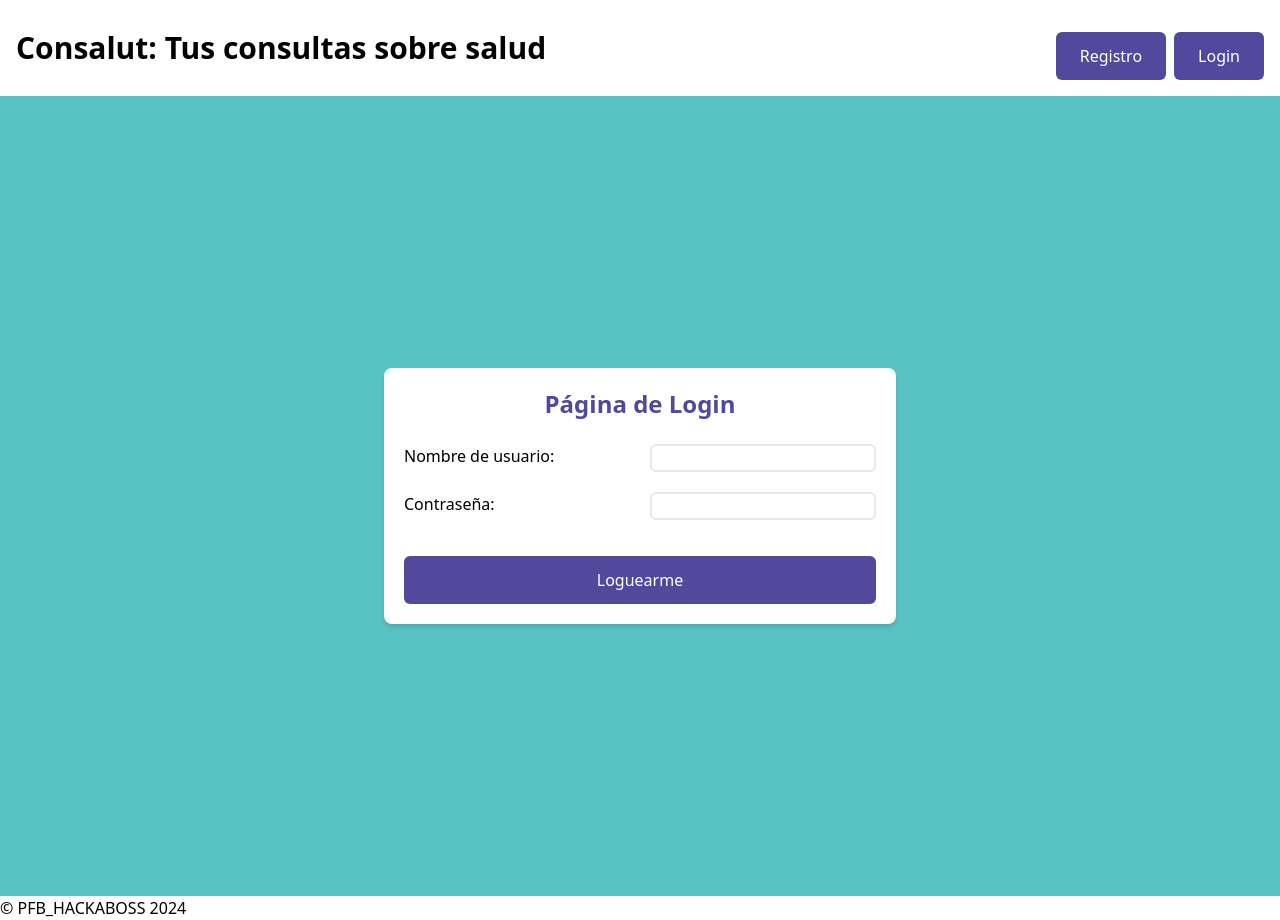
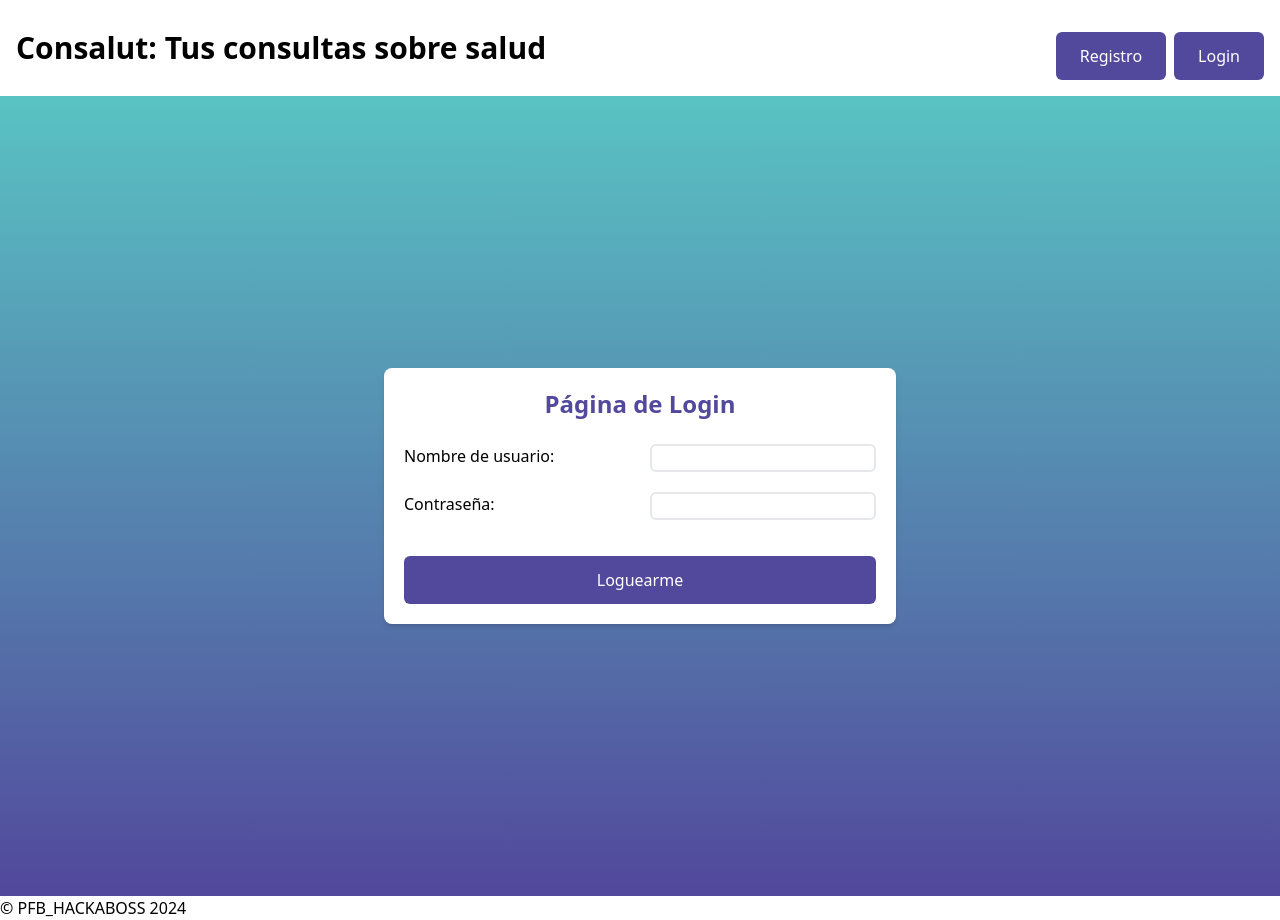
Before and after one commit to cristiananes/PBF_ConsultasMedicas, a React (Vite) app in the folder client/vite-project/: page /login in a window 1280 px wide. Built offline with nearby package versions, Linux system fonts and the light colour scheme; no server answers.

Commit message:
fondo degradado

```diff
--- a/client/vite-project/src/pages/HomePage.jsx
+++ b/client/vite-project/src/pages/HomePage.jsx
@@ -1,7 +1,7 @@
 // Inicializamos el componente.
 const HomePage = () => {
     return (
-        <main className="flex flex-col items-center justify-center min-h-screen bg-eggblue">
+        <main className="flex flex-col items-center justify-center min-h-screen bg-gradient-to-b from-eggblue to-ultraviolet py-10">
             {/* Contenedor superior para Logo y Eslogan */}
             <div className="flex flex-col md:flex-row items-center justify-between w-full max-w-4xl px-4 py-8">
                 {/* Logo */}
--- a/client/vite-project/src/pages/LoginPage.jsx
+++ b/client/vite-project/src/pages/LoginPage.jsx
@@ -80,7 +80,7 @@
     }
 
     return (
-        <main className="flex items-center justify-center min-h-screen bg-eggblue">
+        <main className="flex flex-col items-center justify-center min-h-screen bg-gradient-to-b from-eggblue to-ultraviolet py-10">
             <div className="bg-white p-5 rounded-lg shadow-md max-w-lg w-full">
                 <H2 text="Página de Login" />
 
--- a/client/vite-project/src/pages/RegisterPage.jsx
+++ b/client/vite-project/src/pages/RegisterPage.jsx
@@ -94,7 +94,7 @@
     }
 
     return (
-        <main className="flex items-center justify-center min-h-screen bg-eggblue">
+        <main className="flex flex-col items-center justify-center min-h-screen bg-gradient-to-b from-eggblue to-ultraviolet py-10">
             <div className="bg-white p-5 rounded-lg shadow-md max-w-lg w-full">
                 <H2 text="Registro de usuario" />
 
```
